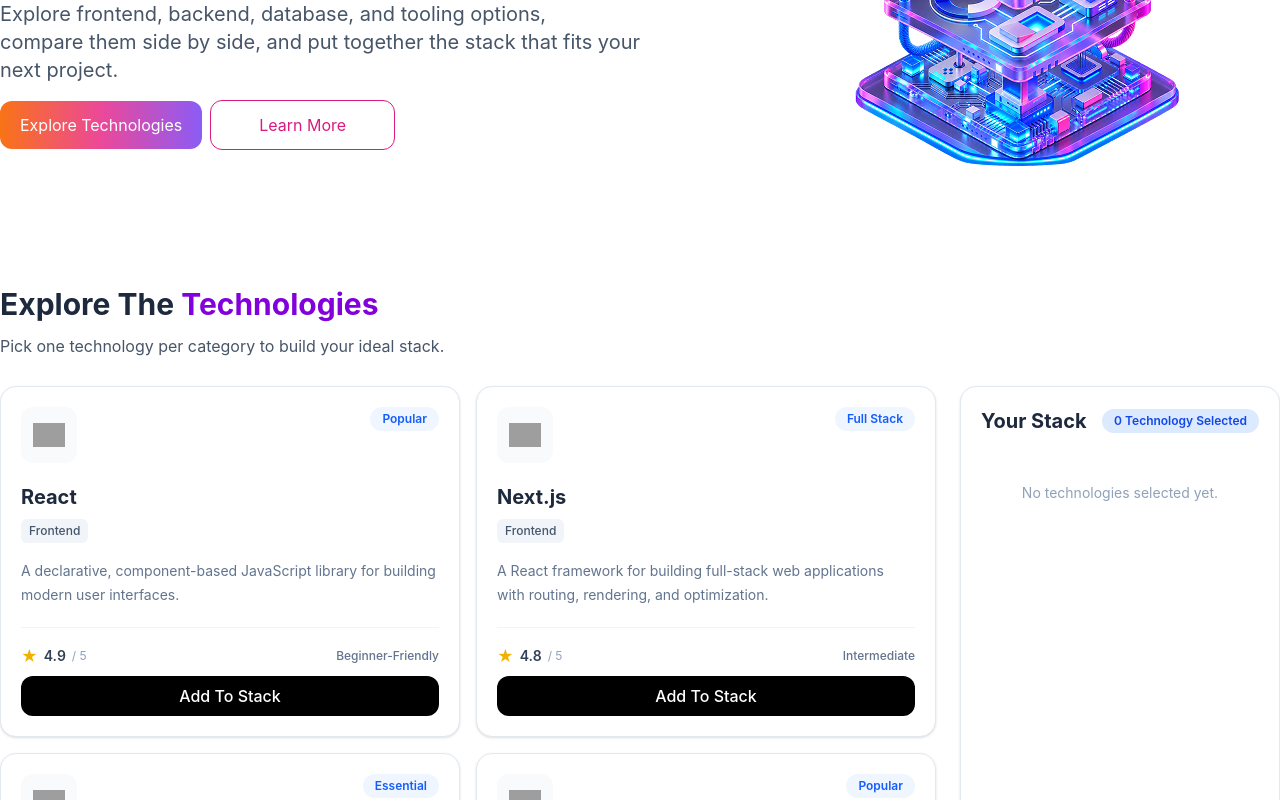
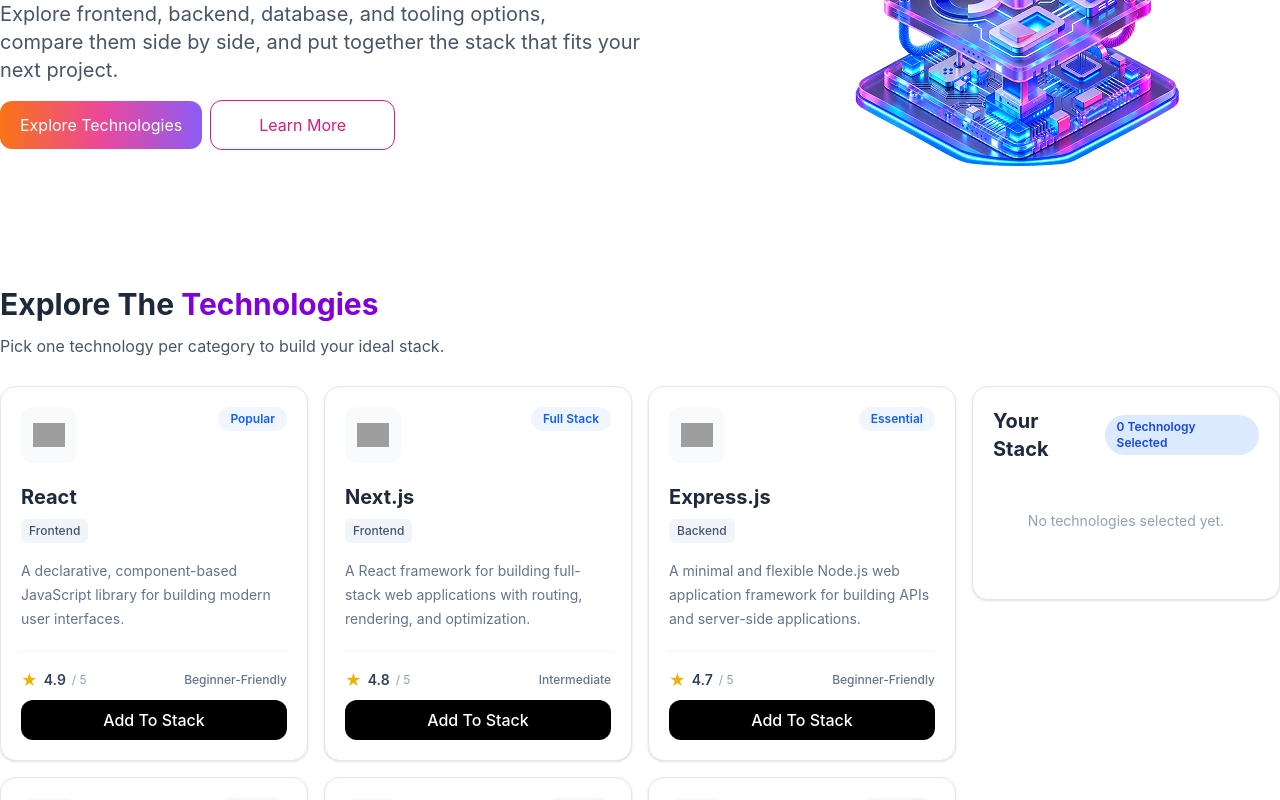
Before and after one commit to Riaz-RZ/PH-Assignments-5-DevStack, a React (Vite) app: page / in a window 1280 px wide. Shown: the part 360-1160 px from the top of the page. Built offline with nearby package versions, Linux system fonts and the light colour scheme; grey boxes are pictures that could not be loaded.

Commit message:
Install react tostify and use it to show toast message

```diff
--- a/package.json
+++ b/package.json
@@ -13,6 +13,7 @@
     "@tailwindcss/vite": "^4.3.3",
     "react": "^19.2.8",
     "react-dom": "^19.2.8",
+    "react-toastify": "^11.1.0",
     "tailwindcss": "^4.3.3"
   },
   "devDependencies": {
--- a/src/App.tsx
+++ b/src/App.tsx
@@ -4,6 +4,8 @@
 import Navbar from "./components/Navbar";
 import Technologies from "./components/technologies/Technologies";
 import type { Itechnology } from "./types/TechnologyType";
+import { ToastContainer } from "react-toastify";
+
 
 
 const technologiesPromise = async(): Promise<Itechnology[]> =>{
@@ -19,8 +21,12 @@
       <Suspense fallback={<h2>Data is Loading...</h2>}>
         <Technologies technologiesPromise = {technologiesPromise()}/>
       </Suspense>
-
       <Footer/>
+      <ToastContainer
+                position="bottom-right"
+                autoClose={2000}
+                theme="light"
+            />
     </>
   )
 }
--- a/src/components/technologies/Technologies.tsx
+++ b/src/components/technologies/Technologies.tsx
@@ -1,36 +1,56 @@
+
 import { use, useState } from "react";
+import { toast } from "react-toastify";
 import type { Itechnology } from "../../types/TechnologyType";
 import Technology from "../technology/Technology";
 import YourStack from "../YourStack";
 
+
 interface TechnologiesProps {
-    technologiesPromise: Promise<Itechnology[]>
+    technologiesPromise: Promise<Itechnology[]>;
 }
+
 const Technologies = ({ technologiesPromise }: TechnologiesProps) => {
-    const technologies = use(technologiesPromise)
+    const technologies = use(technologiesPromise);
+
     const [stack, setStack] = useState<Itechnology[]>([]);
 
+    // Add technology
     const handleAdd = (technology: Itechnology) => {
         if (stack.some(item => item.id === technology.id)) {
-            alert(`${technology.name} is already in your stack!`);
+            toast.warning(`${technology.name} is already in your stack!`);
             return;
         }
 
         setStack(prev => [...prev, technology]);
+
+        toast.success(`${technology.name} added to stack!`);
     };
 
+    // Remove one technology
     const handleRemove = (id: string) => {
+        const technology = stack.find(item => item.id === id);
+
         setStack(prev => prev.filter(item => item.id !== id));
+
+        toast.info(`${technology?.name} removed from stack!`);
     };
 
+    // Remove all technologies
     const handleRemoveAll = () => {
         setStack([]);
+
+        toast.success("All technologies removed from stack!");
     };
+
     return (
         <>
             <div className="container mx-auto py-4">
                 <h1 className="whitespace-nowrap text-3xl font-bold text-slate-800">
-                    Explore The <span className="text-purple-700">Technologies</span>
+                    Explore The{" "}
+                    <span className="text-purple-700">
+                        Technologies
+                    </span>
                 </h1>
 
                 <p className="my-3 text-[#475569]">
@@ -38,26 +58,30 @@
                 </p>
             </div>
 
-            <div className="container mx-auto grid grid-cols-1 gap-6 lg:grid-cols-[1fr_320px]">
+            <div className="container mx-auto grid grid-cols-4 gap-4">
 
-                {/* Technology Grid */}
-                <div className="grid grid-cols-1 gap-4 sm:grid-cols-2">
+                {/* Technology Cards */}
+                <div className="col-span-3 grid grid-cols-3 gap-4">
                     {technologies.map(technology => (
                         <Technology
                             key={technology.id}
                             technology={technology}
                             onAdd={handleAdd}
-                            isAdded={stack.some(item => item.id === technology.id)}
+                            isAdded={stack.some(
+                                item => item.id === technology.id
+                            )}
                         />
                     ))}
                 </div>
 
-                {/* Your Stack Sidebar */}
-                <YourStack
-                    stack={stack}
-                    onRemove={handleRemove}
-                    onRemoveAll={handleRemoveAll}
-                />
+                {/* Your Stack */}
+                <div className="col-span-1">
+                    <YourStack
+                        stack={stack}
+                        onRemove={handleRemove}
+                        onRemoveAll={handleRemoveAll}
+                    />
+                </div>
 
             </div>
         </>
```
Also changed, not shown: 1 other file (tests, documents, lock files or other folders).
